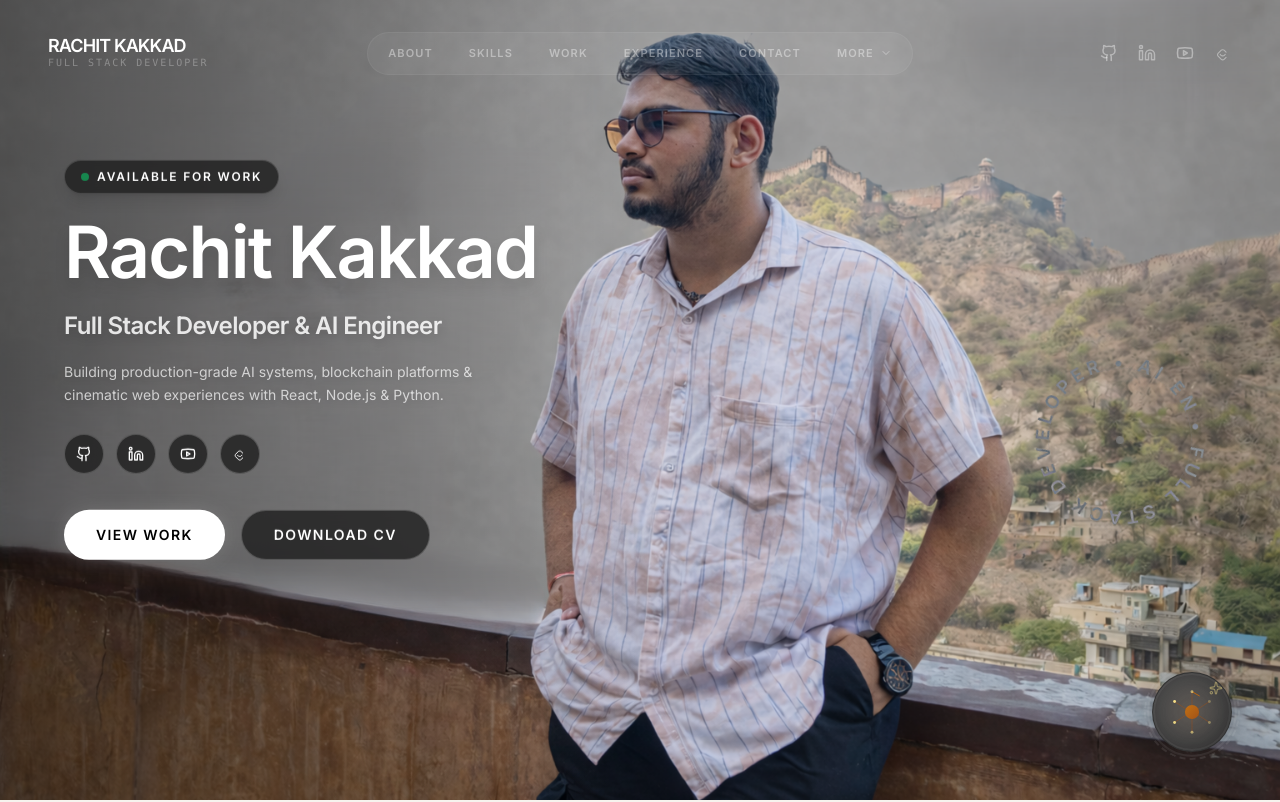
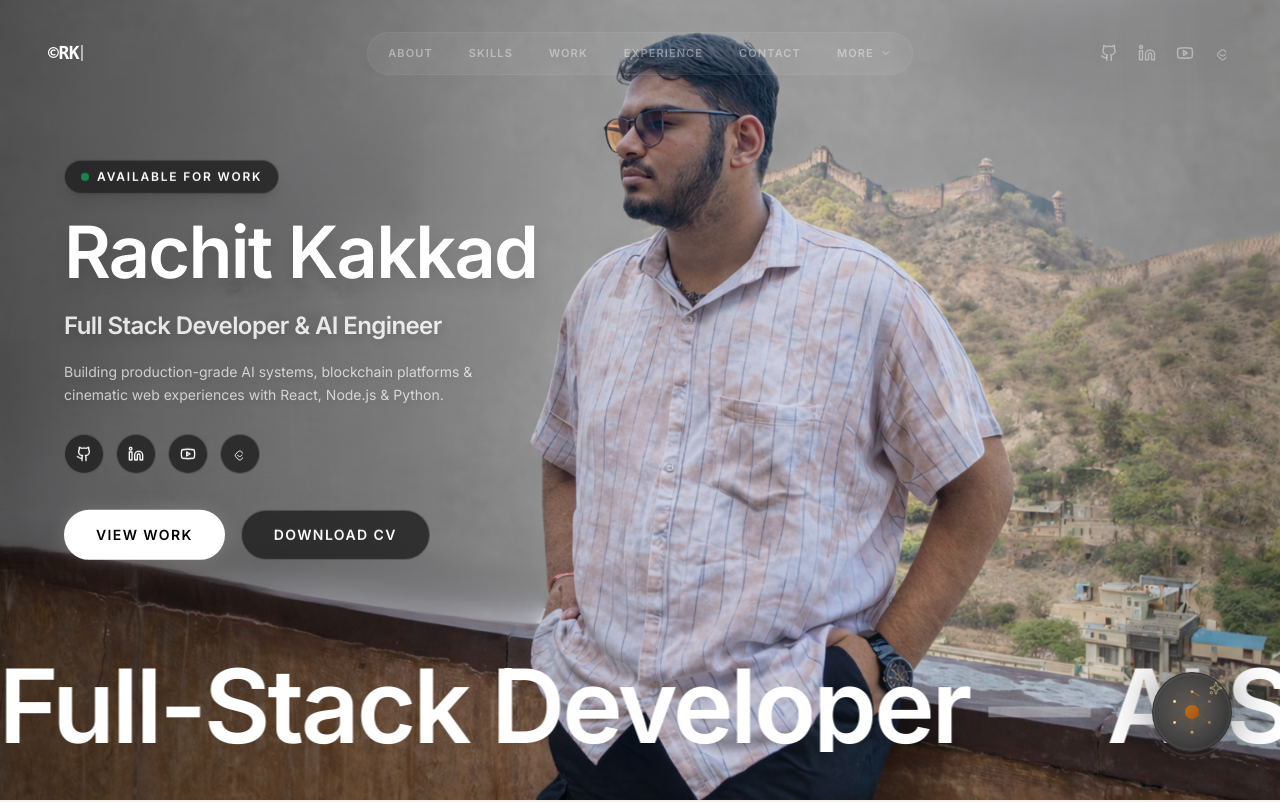
Before and after one commit to Rachit-Kakkad1/Rk-Portfolio, a React (Vite) app: page / in a window 1280 px wide. Shown: the top 802 px of the page. Built offline with nearby package versions, Linux system fonts and the light colour scheme; a web font is replaced by a local one.

Commit message:
feat: changes in the hero section in the layout

```diff
--- a/index.html
+++ b/index.html
@@ -13,7 +13,7 @@
     <link rel="dns-prefetch" href="https://fonts.googleapis.com">
     <link rel="dns-prefetch" href="https://fonts.gstatic.com">
     <link rel="canonical" href="https://rachit-hk-portfolio.vercel.app/" />
-    <link rel="preload" href="/solo-1.webp" as="image" fetchpriority="high" />
+    <link rel="preload" href="/profile2.png" as="image" type="image/png" fetchpriority="high" />
 
     <!-- Open Graph (LinkedIn, WhatsApp, Facebook) -->
     <meta property="og:type" content="website" />
--- a/src/components/AboutSection.tsx
+++ b/src/components/AboutSection.tsx
@@ -104,9 +104,9 @@ export default function AboutSection() {
 // =====================================
 
 const GALLERY_IMAGES = [
-  "/solo-2.webp",
-  "/group-1.webp",
-  "/solo-1.webp",
+  "/about/rachit-1.png",
+  "/about/rachit-2.png",
+  "/about/rachit-3.png",
 ];
 
 function StackedImageGallery() {
--- a/src/components/Navigation.tsx
+++ b/src/components/Navigation.tsx
@@ -1,6 +1,6 @@
 import React, { useEffect, useRef, useState } from 'react';
 import { motion, AnimatePresence } from 'framer-motion';
-import { Menu, X, Github, Linkedin, Youtube, ChevronDown, Monitor, MessageSquare, BookOpen, FileText } from 'lucide-react';
+import { Menu, X, Github, Linkedin, Youtube, ChevronDown, Monitor, MessageSquare, BookOpen, FileText, Award } from 'lucide-react';
 import { useNavigate, useLocation } from 'react-router-dom';
 import { LeetCode } from './Icons';
 import GuestbookModal from './GuestbookModal';
@@ -21,11 +21,94 @@ const SOCIAL_LINKS = [
 ];
 
 const MORE_ITEMS = [
+  { label: 'Certificates', icon: Award, target: 'certificates', type: 'scroll', path: '/certificates' },
   { label: 'Uses', icon: Monitor, target: 'uses', type: 'scroll', path: '/uses' },
   { label: 'Guestbook', icon: MessageSquare, target: 'guestbook', type: 'modal' },
   { label: 'Education', icon: BookOpen, target: 'education', type: 'scroll', path: '/education' },
   { label: 'Resume', icon: FileText, target: "/Rachit Kakkad's Resume.pdf", type: 'link' },
 ];
+
+// ─── TYPEWRITER LOGO ─────────────────────────────────────────────────────────
+// Shows "©RK" by default, typewriter-expands to "©Rachit Kakkad" on hover
+const COLLAPSED = '©RK';
+const EXPANDED  = '©Rachit Kakkad';
+
+function TypewriterLogo({ isScrolled, isDarkTheme }: { isScrolled: boolean; isDarkTheme: boolean }) {
+  const [displayText, setDisplayText] = useState(COLLAPSED);
+  const [isHovered, setIsHovered] = useState(false);
+  const intervalRef = useRef<ReturnType<typeof setInterval> | null>(null);
+  const timeoutRef = useRef<ReturnType<typeof setTimeout> | null>(null);
+
+  const clearTimers = () => {
+    if (intervalRef.current) { clearInterval(intervalRef.current); intervalRef.current = null; }
+    if (timeoutRef.current) { clearTimeout(timeoutRef.current); timeoutRef.current = null; }
+  };
+
+  useEffect(() => {
+    clearTimers();
+
+    if (isHovered) {
+      // Type forward: ©RK → ©Rachit Kakkad
+      let i = COLLAPSED.length;
+      setDisplayText(COLLAPSED);
+      // Small initial delay before typing starts
+      timeoutRef.current = setTimeout(() => {
+        intervalRef.current = setInterval(() => {
+          i++;
+          if (i <= EXPANDED.length) {
+            setDisplayText(EXPANDED.slice(0, i));
+          } else {
+            clearTimers();
+          }
+        }, 55); // ~55ms per character for fast, snappy typing
+      }, 100);
+    } else {
+      // Erase backward: ©Rachit Kakkad → ©RK
+      let current = displayText;
+      if (current.length <= COLLAPSED.length) return;
+
+      let len = current.length;
+      intervalRef.current = setInterval(() => {
+        len--;
+        if (len >= COLLAPSED.length) {
+          setDisplayText(EXPANDED.slice(0, len));
+        } else {
+          setDisplayText(COLLAPSED);
+          clearTimers();
+        }
+      }, 35); // Faster erase for snappy feel
+    }
+
+    return clearTimers;
+  // eslint-disable-next-line react-hooks/exhaustive-deps
+  }, [isHovered]);
+
+  const textColor = isScrolled
+    ? (isDarkTheme ? 'text-white' : 'text-[#0E0F14]')
+    : 'text-white';
+
+  return (
+    <div
+      className="relative flex items-center"
+      onMouseEnter={() => setIsHovered(true)}
+      onMouseLeave={() => setIsHovered(false)}
+    >
+      <span
+        className={`font-black text-lg tracking-tight leading-none transition-colors duration-300 whitespace-nowrap font-mono ${textColor}`}
+      >
+        {displayText}
+      </span>
+      {/* Typewriter cursor — blinking caret */}
+      <motion.span
+        className={`inline-block w-[2px] h-[16px] ml-[2px] ${
+          isScrolled ? (isDarkTheme ? 'bg-white' : 'bg-[#0E0F14]') : 'bg-white'
+        }`}
+        animate={{ opacity: [1, 0] }}
+        transition={{ duration: 0.6, repeat: Infinity, repeatType: 'reverse', ease: 'easeInOut' }}
+      />
+    </div>
+  );
+}
 
 export default function Navigation() {
   const navigate = useNavigate();
@@ -99,7 +182,8 @@ export default function Navigation() {
       scrollLockRef.current = false;
     }, 1200);
 
-    if (location.pathname === '/' || location.pathname === path || NAV_ITEMS.some(item => item.path === location.pathname)) {
+    if (location.pathname === '/' || location.pathname === path || NAV_ITEMS.some(item => item.path === location.pathname) ||
+        ['/certificates', '/uses', '/education'].includes(location.pathname)) {
       const scrollTarget = target === 'work' ? 'hackathon' : target;
       const element = document.getElementById(scrollTarget);
       if (element) {
@@ -128,7 +212,9 @@ export default function Navigation() {
         scrollLockRef.current = false;
       }, 1200);
 
-      if (location.pathname === '/' || location.pathname === item.path) {
+      // All these routes render <Home />, so we can scroll directly
+      const homeRoutes = ['/', '/about', '/skills', '/work', '/experience', '/contact', '/certificates', '/uses', '/education'];
+      if (homeRoutes.includes(location.pathname)) {
         const element = document.getElementById(item.target);
         if (element) {
           (window as any).lenis?.scrollTo(element, {
@@ -168,18 +254,9 @@ export default function Navigation() {
             <a
               href="/"
               onClick={(e) => { e.preventDefault(); navigate('/'); (window as any).lenis?.scrollTo(0); }}
-              className="group flex flex-col"
+              className="group inline-block"
             >
-              <span className={`font-bold text-lg tracking-tighter uppercase leading-none transition-colors duration-500 ${
-                isScrolled ? (isDarkTheme ? 'text-white' : 'text-[#0E0F14]') : 'text-white'
-              }`}>
-                Rachit Kakkad
-              </span>
-              <span className={`text-[10px] font-mono uppercase tracking-[0.2em] transition-colors duration-500 ${
-                isScrolled ? (isDarkTheme ? 'text-white/40' : 'text-[#0E0F14]/40') : 'text-white/30'
-              } group-hover:text-[#B45309]`}>
-                Full Stack Developer
-              </span>
+              <TypewriterLogo isScrolled={isScrolled} isDarkTheme={isDarkTheme} />
             </a>
           </div>
 
--- a/src/index.css
+++ b/src/index.css
@@ -140,8 +140,8 @@ input, textarea {
   }
 }
 
-/* Ensure images don't cause layout shifts */
-img {
+/* Ensure below-the-fold images don't cause layout shifts */
+img[loading="lazy"] {
   content-visibility: auto;
 }
 
--- a/src/pages/Home.tsx
+++ b/src/pages/Home.tsx
@@ -123,9 +123,11 @@ export default function Home() {
     sessionStorage.setItem('introShown', 'true');
   };
 
-  // Handle initial scroll based on path
+  // Handle initial scroll based on path — runs ONCE on mount only
+  const hasScrolledToPath = useRef(false);
   useEffect(() => {
-    if (!showIntro) {
+    if (!showIntro && !hasScrolledToPath.current) {
+      hasScrolledToPath.current = true;
       const path = location.pathname.substring(1); // remove leading slash
       if (path && path !== 'home') {
         const target = path === 'work' ? 'hackathon' : path;
@@ -137,7 +139,8 @@ export default function Home() {
         }
       }
     }
-  }, [showIntro, location.pathname]);
+  // eslint-disable-next-line react-hooks/exhaustive-deps
+  }, [showIntro]);
 
   const handleDownloadResume = (e: React.MouseEvent) => {
     e.preventDefault();
@@ -160,6 +163,7 @@ export default function Home() {
     let ctx: any;
     const initMarquee = () => {
       ctx = gsap.context(() => {
+        // Continuous seamless marquee
         const marquee = gsap.to(headlineRef.current, {
           xPercent: -50,
           repeat: -1,
@@ -211,12 +215,12 @@ export default function Home() {
                 src="/profile2.png"
                 alt="Portrait of Rachit Kakkad"
                 className="w-full h-full object-cover"
-                style={{ objectPosition: 'center 15%' }}
+                style={{ objectPosition: 'center 15%', contentVisibility: 'visible' }}
                 width="1920"
                 height="1080"
                 loading="eager"
                 fetchPriority="high"
-                decoding="async"
+                decoding="sync"
               />
               <div className="absolute inset-0 md:hidden bg-gradient-to-b from-black/60 via-black/20 to-black/60" />
               <div className="absolute inset-0 hidden md:block bg-gradient-to-r from-black/40 via-transparent to-transparent" />
@@ -292,29 +296,16 @@ export default function Home() {
               </motion.div>
             </div>
 
-            <div className="absolute right-6 md:right-16 top-[75%] md:top-[55%] -translate-y-1/2 z-30 mix-blend-difference opacity-40 md:opacity-80 pointer-events-none scale-[0.7] md:scale-100 origin-right">
-              <motion.div
-                animate={{ rotate: 360 }}
-                transition={{ duration: 15, repeat: Infinity, ease: "linear" }}
-                className="w-32 h-32 md:w-48 md:h-48 relative flex items-center justify-center smooth-gpu"
-              >
-                <div className="absolute inset-0 border border-white/20 rounded-full scale-75" />
-                <svg viewBox="0 0 100 100" className="w-full h-full text-white">
-                  <path id="circlePath" d="M 50, 50 m -37, 0 a 37,37 0 1,1 74,0 a 37,37 0 1,1 -74,0" fill="transparent" />
-                  <text className="text-[9.5px] font-bold tracking-[0.25em] uppercase fill-current">
-                    <textPath href="#circlePath" startOffset="0%">
-                      • FULL STACK DEVELOPER • AI ENGINEER • WEB3 ENTHUSIAST
-                    </textPath>
-                  </text>
-                </svg>
-                <div className="absolute w-2 h-2 bg-white rounded-full animate-pulse" />
-              </motion.div>
-            </div>
-
-            <div className="absolute bottom-[2vh] left-0 w-full whitespace-nowrap text-[30vw] md:text-[14vw] leading-none text-white/90 font-black z-[5] pointer-events-none flex items-end overflow-hidden smooth-gpu" style={{ letterSpacing: '-0.06em', WebkitTextStroke: '1px rgba(255,255,255,0.05)' }}>
-              <div ref={headlineRef} className="flex w-max smooth-gpu">
-                <span className="inline-block pr-[4vw]">AI/ML • DEV • MERN •</span>
-                <span className="inline-block pr-[4vw]">AI/ML • DEV • MERN •</span>
+            {/* Marquee headline — bottom of hero, Snellenberg-style */}
+            <div className="absolute bottom-[4vh] md:bottom-[6vh] left-0 w-full whitespace-nowrap text-[16vw] md:text-[8vw] leading-[0.9] text-white font-black z-[15] pointer-events-none flex items-end overflow-hidden smooth-gpu" style={{ fontFamily: 'Inter, sans-serif', letterSpacing: '-0.03em' }}>
+              <div ref={headlineRef} className="flex items-baseline w-max smooth-gpu">
+                <span className="inline-block">Full-Stack Developer</span>
+                <span className="inline-block px-[2vw] md:px-[1.5vw] text-white/30">—</span>
+                <span className="inline-block">AI Systems Engineer</span>
+                <span className="inline-block px-[2vw] md:px-[1.5vw] text-white/30">—</span>
+                <span className="inline-block">Backend Engineer</span>
+                <span className="inline-block px-[2vw] md:px-[1.5vw] text-white/30">—</span>
+                <span className="inline-block">Security Systems Engineer</span>
               </div>
             </div>
           </div>
@@ -363,11 +354,11 @@ export default function Home() {
           </LazySection>
 
           <LazySection id="certificates">
-            <section aria-label="Certificates" data-scroll-reveal="fade-up"><LazyCertificateSection /></section>
+            <section aria-label="Certificates"><LazyCertificateSection /></section>
           </LazySection>
 
           <LazySection id="freelance">
-            <section aria-label="Freelance Experience" data-scroll-reveal="fade-left"><LazyFreelanceExperience /></section>
+            <section aria-label="Freelance Experience"><LazyFreelanceExperience /></section>
           </LazySection>
 
           <LazySection id="education">
```
Also changed, not shown: src/App.tsx (+19 -9 lines), src/components/CertificateSection.tsx (+4 -4 lines), src/components/LazySection.tsx (+23 -2 lines), src/scroll.ts (+11 -9 lines).
